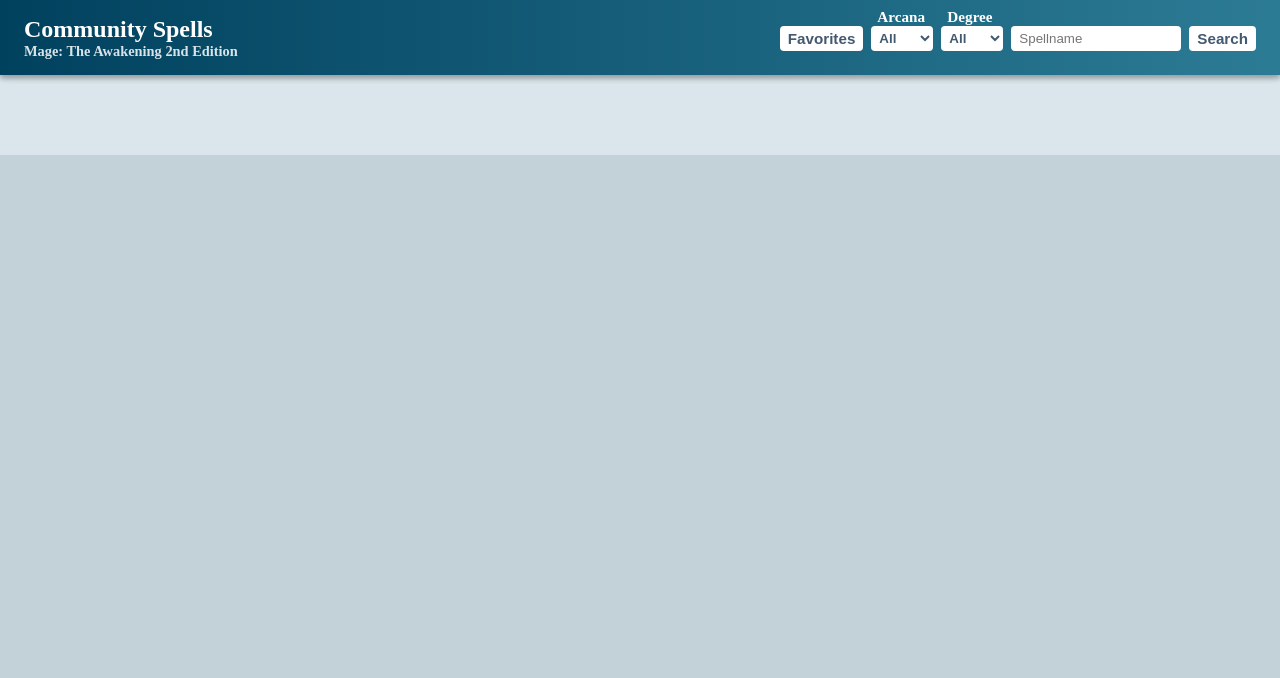
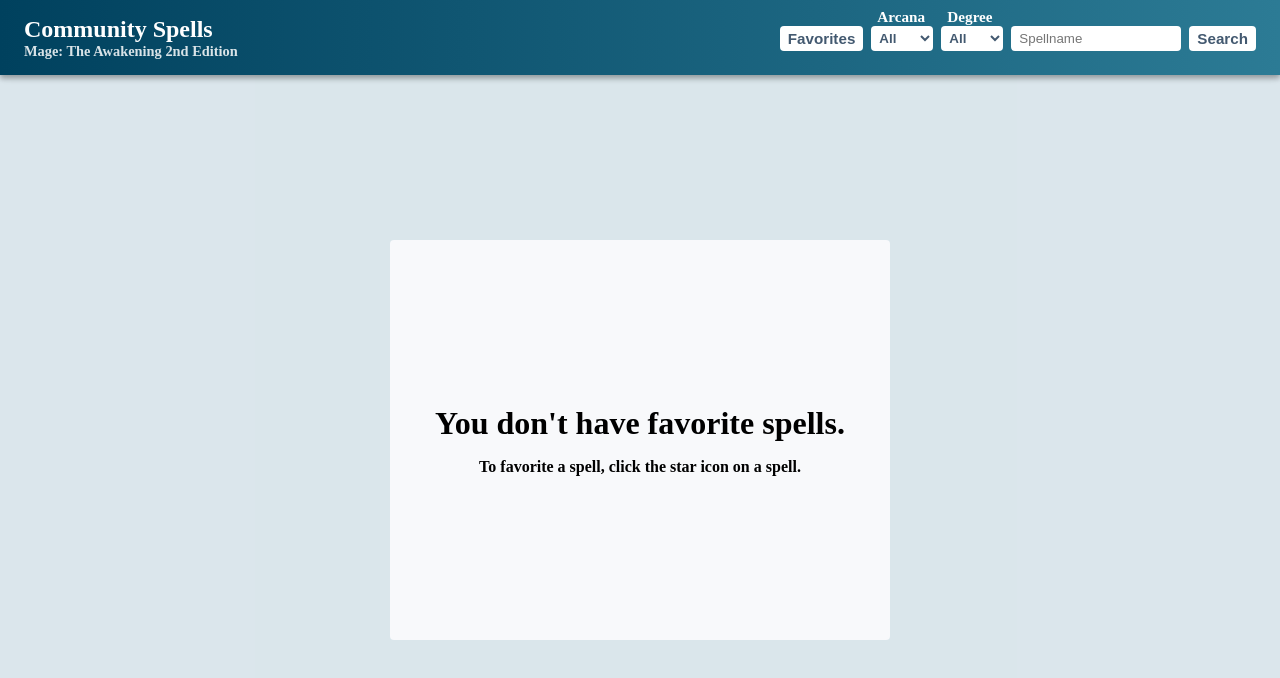
Before and after one commit to werikscs/mage-spell-site, a plain HTML site: page index.html in a window 1280 px wide. Both pictures are taken after a click on the button "Favorites". Drawn offline with Linux system fonts and the light colour scheme.

Commit message:
refactor: adds empty favorites message and refactor css.

```diff
--- a/app.js
+++ b/app.js
@@ -101,6 +101,9 @@ const selectArcanas = document.querySelector('#arcanas');
 selectArcanas.addEventListener('change', (e) => {
   searchedArcana = e.target.value;
   isShowingFavoriteSpells = false;
+
+  isToShowEmptyFavorites(false)
+
   searchForArcana();
 });
 
@@ -108,6 +111,9 @@ const selectDegrees = document.querySelector('#degrees');
 selectDegrees.addEventListener('change', (e) => {
   searchedDegree = e.target.value;
   isShowingFavoriteSpells = false;
+
+  isToShowEmptyFavorites(false)
+
   searchForArcana();
 });
 
@@ -117,9 +123,10 @@ favoriteButton.addEventListener('click', () => {
   favoriteArray = localStorage.getItem('spellsNames') ?
     JSON.parse(localStorage.getItem('spellsNames')) : [];
 
-  isShowingFavoriteSpells = true;
-  searchForArcana();
-
+    isShowingFavoriteSpells = true;
+    favoriteArray.length ?
+      isToShowEmptyFavorites(false) : isToShowEmptyFavorites(true)
+    searchForArcana();
 
 });
 
@@ -172,9 +179,23 @@ function handleLocalStorage(action, spellName){
 
     localStorage.setItem('spellsNames', JSON.stringify(arrayNames));
 
-    if(isShowingFavoriteSpells){
-      searchForArcana();
-    }
+    favoriteArray.length ?
+      isToShowEmptyFavorites(false) : isToShowEmptyFavorites(true)
+
+    searchForArcana();
   }
 
 }
+
+function isToShowEmptyFavorites(boolean){
+  const sectionEmptySpells = document.querySelector('#empty-spells');
+  const sectionSpells = document.querySelector('.spells');
+
+  if(boolean){
+    sectionSpells.classList.add('hidden')
+    sectionEmptySpells.classList.add('empty-spells');
+  } else {
+    sectionEmptySpells.classList.remove('empty-spells');
+    sectionSpells.classList.remove('hidden')
+  }
+}
--- a/index.html
+++ b/index.html
@@ -8,9 +8,10 @@
 
     <script src="https://kit.fontawesome.com/13abe56eba.js" crossorigin="anonymous"></script>
 
+    <link rel="stylesheet" href="./src/css/font-styles.css" />
     <link rel="stylesheet" href="./src/css/styles.css" />
-    <link rel="stylesheet" href="./src/css/font-styles.css" />
     <link rel="stylesheet" href="./src/css/list-item.css" />
+    <link rel="stylesheet" href="./src/css/no-spells.css" />
 
     <title>Mage: The Awakening 2nd - Community Spells</title>
   </head>
@@ -69,6 +70,11 @@
     </header>
 
     <main class="main">
+      <section id="empty-spells" class="hidden">
+        <h3>You don't have favorite spells.</h3>
+        <h4>To favorite a spell, click the star icon on a spell.</h4>
+      </section>
+
       <section class="spells">
         <ul class="spells__list"></ul>
       </section>
--- a/src/css/list-item.css
+++ b/src/css/list-item.css
@@ -10,11 +10,13 @@
 .spells__list__item{
   display: flex;
   flex-direction: column;
+  align-items: flex-start;
   gap: 8px;
   background-color: var(--color-spell-body);
   border-radius: 2.5px;
   transition: var(--time-transaction);
   padding: 2px;
+  box-shadow: rgba(0, 0, 0, 0.09) 0px 3px 12px;
 }
 
 .spells__list__item:last-child{
--- /dev/null
+++ b/src/css/no-spells.css
@@ -0,0 +1,26 @@
+.empty-spells{
+  display: flex;
+  flex-direction: column;
+  align-items: center;
+  justify-content: center;
+  align-self: center;
+  width: 90vw;
+  max-width: 500px;
+  height: 50vh;
+  position: absolute;
+  top: 30vh;
+  background-color: var(--color-spell-body);
+  border-radius: 4px;
+  padding: 16px;
+}
+
+h3{
+  text-align: center;
+  font-size: 2rem;
+  margin-bottom: 16px;
+}
+
+h4{
+  text-align: center;
+  font-size: 1rem;
+}
--- a/src/css/styles.css
+++ b/src/css/styles.css
@@ -74,6 +74,8 @@ header{
   position: relative;
   height: 100%;
   background-color: var(--color-background-list);
+  display: flex;
+  justify-content: center;
 }
 
 .filters{
@@ -253,7 +255,9 @@ label{
 
   .main{
     display: flex;
+    justify-content: center;
     margin: 0 auto;
+    min-height: 100vh;
     max-width: var(--max-width);
   }
 
@@ -345,10 +349,6 @@ label{
 
 @media screen and (min-width: 1024px) {
 
-  .main{
-    overflow: hidden;
-  }
-
   .spells{
     width: 100%;
     overflow-y: overlay;
@@ -387,3 +387,7 @@ label{
   }
 
 }
+
+.hidden{
+  display: none;
+}
--- a/src/js/createSpellCard.js
+++ b/src/js/createSpellCard.js
@@ -1,6 +1,5 @@
 export const createSpellCard = (spellObj) => {
 
-  console.log(spellObj)
   // console.log(spellObj);
   const spellID = spellObj.id;
 
```
